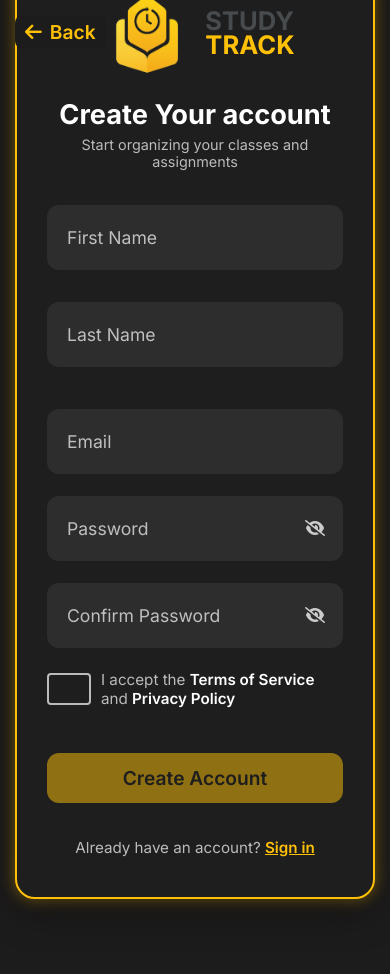
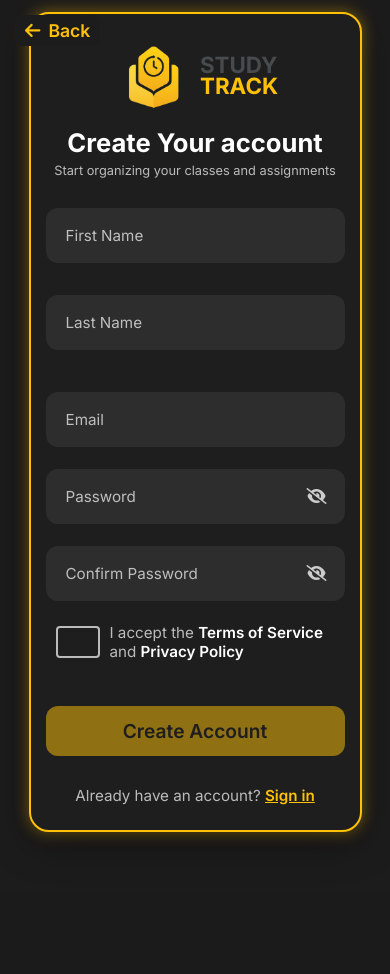
Before and after one commit to Blackcodehihub/Group1_StudyTrack, a PHP site: page /Sign-up.html in a window 390 px wide. After the commit the page ends 838 px from the top, so only its background shows below. Run offline with PHP 8.4, Linux system fonts and the light colour scheme.

Commit message:
Added Terms of Service and Privacy Policy contents and small resizing for the body

```diff
--- a/Sign-up.html
+++ b/Sign-up.html
@@ -61,7 +61,10 @@
 
                 <div class="checkbox-group">
                     <input type="checkbox" id="terms-checkbox" name="terms" required>
-                    <label for="terms-checkbox">I accept the <strong>Terms of Service</strong> and <strong>Privacy Policy</strong></label>
+                    <label for="terms-checkbox">I accept the
+                        <a href="#" id="openTosModal"><strong>Terms of Service</strong></a> and
+                        <a href="#" id="openPrivacyModal"><strong>Privacy Policy</strong></a>
+                    </label>
                 </div>
 
 
--- a/sign-up-styles.css
+++ b/sign-up-styles.css
@@ -62,10 +62,10 @@ body {
     border-top-right-radius: 25%;
 }
 
-/* 🔑 Auth Wrapper - CENTERED, BORDERED, BIGGER */
+/* 🔑 Auth Wrapper - CENTERED, BORDERED, SMALLER DESKTOP SIZE */
 .auth-wrapper {
-    width: 600px;
-    max-width: 600px; /* 🔑 MODIFIED: Increased container size */
+    width: 90%;
+    max-width: 550px; /* Base Desktop/Large Tablet Size */
 
     /* 🔑 NEW STYLES: Border, Shadow, and Background */
     background: #1e1e1e;
@@ -73,26 +73,25 @@ body {
     border-radius: 20px;
     box-shadow: 0 10px 40px rgba(0, 0, 0, 0.4), 0 0 15px rgba(255, 193, 7, 0.5);
 
-    padding: 65px; /* 🔑 MODIFIED: Increased padding */
+    padding: 45px; /* Base Desktop Padding */
 }
 
 /* LOGO */
 .logo {
     display: flex;
     align-items: center;
-    /* 🔑 MODIFIED: Adjusted margin and centered */
     justify-content: center;
     margin-bottom: 10px;
 }
 
 .logo img {
-    width: 120px; /* 🔑 MODIFIED: Adjusted size */
-    margin-right: 10px; /* 🔑 MODIFIED: Adjusted margin */
-    margin-left: 0; /* Changed from 60px */
+    width: 100px;
+    margin-right: 8px;
+    margin-left: 0;
 }
 
 .logo-text {
-    font-size: 2.1em;
+    font-size: 1.9em;
     font-weight: 700;
     line-height: 0.9;
     color: #474B4E;
@@ -104,20 +103,18 @@ body {
 
 /* TITLE AND SUBTITLE (SIGN UP SPECIFIC) */
 h1 {
-    font-size: 2.6em;
+    font-size: 2.2em;
     font-weight: 700;
     margin-bottom: 5px;
     color: #fff;
-    /* 🔑 MODIFIED: Center align */
     text-align: center;
-    margin-top: 20px; /* Add top margin */
+    margin-top: 15px;
 }
 
 .subtitle {
     color: #bbb;
-    font-size: 0.95em;
-    /* 🔑 MODIFIED: Adjusted margin and centered */
-    margin-bottom: 35px;
+    font-size: 0.9em;
+    margin-bottom: 30px;
     text-align: center;
 }
 
@@ -168,13 +165,13 @@ input::placeholder {
 
 .float-group input {
     width: 100%;
-    height: 65px; /* 🔑 MODIFIED: Increased height for bigger form feel */
-    padding: 22px 20px 0 20px; /* 🔑 MODIFIED: Adjusted padding for label float */
+    height: 60px; /* Input Height */
+    padding: 20px 20px 0 20px;
     background: #2d2d2d;
     border: none;
     border-radius: 12px;
     color: #fff;
-    font-size: 1.15em; /* 🔑 MODIFIED: Slightly larger text */
+    font-size: 1.1em;
 }
 
 .float-group label {
@@ -185,15 +182,15 @@ input::placeholder {
     color: #bfbfbf;
     pointer-events: none;
     transition: 0.2s ease;
-    font-size: 1.1em; /* 🔑 MODIFIED: Adjusted initial size */
+    font-size: 1em;
 }
 
 /* When typing or focused */
 .float-group input:focus + label,
 .float-group input:not(:placeholder-shown) + label {
-    top: 12px;
+    top: 10px;
     transform: translateY(0);
-    font-size: 0.95em; /* 🔑 MODIFIED: Adjusted floating size */
+    font-size: 0.85em;
     color: white;
     opacity: 0.9;
 }
@@ -223,6 +220,7 @@ input::placeholder {
     align-items: center;
     margin-top: 10px;
     margin-bottom: 35px;
+    padding-left: 10px;
 }
 
 .checkbox-group input[type="checkbox"] {
@@ -265,6 +263,17 @@ input::placeholder {
     font-weight: 600;
 }
 
+.checkbox-group label a {
+    text-decoration: none;
+    transition: color 0.2s;
+}
+
+.checkbox-group label a:hover {
+    color: #ffc107;
+    text-decoration: underline;
+}
+
+
 /* BUTTONS */
 .btn {
     width: 100%;
@@ -306,12 +315,11 @@ input::placeholder {
 /* BACK BUTTON */
 .back-btn {
     position: absolute;
-    /* 🔑 MODIFIED: Positioned relative to the centered auth wrapper */
     top: 50px;
     left: 50px;
 
     color: #ffc107;
-    font-size: 1.3em; /* 🔑 MODIFIED: Adjusted size to match Sign-in */
+    font-size: 1.3em;
     font-weight: 600;
     text-decoration: none;
     display: flex;
@@ -327,8 +335,7 @@ input::placeholder {
 
 /* BOTTOM TEXT */
 .new-user-prompt {
-    /* 🔑 MODIFIED: Adjusted margin */
-    margin-top: 50px;
+    margin-top: 40px;
     text-align: center;
     color: #bbb;
     font-size: 0.95em;
@@ -341,7 +348,6 @@ input::placeholder {
 
 /* IMAGE WRAPPER */
 .phone-wrapper {
-    /* 🔑 MODIFIED: Hides the image wrapper */
     display: none;
     justify-content: center;
     align-items: center;
@@ -358,10 +364,7 @@ input::placeholder {
 /* --- PASSWORD POLICY FEEDBACK STYLES (NEW) --- */
 #password-policy-feedback {
     margin-top: 10px;
-    /* Removed background/border to blend with dark UI */
     padding: 10px 0;
-
-    /* Animation setup: Starts transparent and shrinks */
     opacity: 0;
     transform: translateY(-5px);
     transition: opacity 0.3s ease-out, transform 0.3s ease-out;
@@ -374,7 +377,7 @@ input::placeholder {
 
 #password-policy-feedback p,
 #password-policy-feedback li {
-    color: #fff; /* Ensure text is visible against the dark background */
+    color: #fff;
 }
 
 /* Specific styling for the list items */
@@ -390,7 +393,7 @@ input::placeholder {
 
 /* Icon spacing */
 #password-rules li i {
-    width: 15px; /* Fixed width to prevent text shifting */
+    width: 15px;
     margin-right: 5px;
     display: inline-block;
 }
@@ -399,37 +402,37 @@ input::placeholder {
 .btn:disabled {
     cursor: not-allowed;
     opacity: 0.5;
-    transform: none !important; /* Prevents hover effect */
-    box-shadow: none !important; /* Prevents hover effect */
+    transform: none !important;
+    box-shadow: none !important;
 }
 
 /* Remove hover effect when disabled */
 .btn-primary:disabled:hover {
-    background: #ffc107; /* Maintain base color */
+    background: #ffc107;
 }
 
 .btn-secondary:disabled:hover {
-    background: #2d2d2d; /* Maintain base color */
+    background: #2d2d2d;
 }
 
 /* Large tablets / small laptops */
 @media (max-width: 1200px) {
     .signup-form-panel {
-        padding-left: 0; /* Changed from 40px */
+        padding-left: 0;
     }
 
     .signup-image-panel {
-        padding-right: 0; /* Changed from 40px */
+        padding-right: 0;
     }
 
     .auth-wrapper {
-        max-width: 520px; /* 🔑 MODIFIED: Adjusted max-width */
-        padding: 50px; /* 🔑 MODIFIED: Adjusted padding */
+        max-width: 500px; /* Tablet breakpoint size */
+        padding: 40px; /* Reduced padding */
     }
 
     .logo img {
-        width: 130px;
-        margin-left: 0; /* Changed from 40px */
+        width: 110px;
+        margin-left: 0;
     }
 
     .back-btn {
@@ -447,34 +450,33 @@ input::placeholder {
     .login-container {
         flex-direction: column;
         height: auto;
-        padding: 50px 0;
+        padding: 40px 0; /* Reduced top/bottom padding */
     }
 
     /* Image on top, form below */
     .signup-image-panel,
     .signup-form-panel {
         width: 100%;
-        padding: 0; /* Changed from 40px 25px */
+        padding: 0;
         justify-content: center;
         height: auto;
     }
 
     .signup-image-panel {
         order: 1;
-        padding-bottom: 0; /* Changed from 10px */
-        /* 🔑 MODIFIED: Hides panel fully */
+        padding-bottom: 0;
         display: none;
     }
 
     .signup-form-panel {
         order: 2;
-        padding-top: 25px; /* Added some top padding */
+        padding-top: 0; /* No top padding needed here */
     }
 
     .auth-wrapper {
-        max-width: 450px;
+        max-width: 400px; /* 🔑 MODIFIED: Further reduced max-width */
         margin: 0 auto;
-        padding: 40px 30px;
+        padding: 30px 25px; /* 🔑 MODIFIED: Reduced padding for mobile */
     }
 
     .logo {
@@ -483,11 +485,21 @@ input::placeholder {
 
     .logo img {
         margin-left: 0;
-        width: 120px;
+        width: 110px; /* Reduced logo size */
     }
 
     .logo-text {
-        font-size: 1.9em;
+        font-size: 1.8em; /* Reduced font size */
+    }
+
+    h1 {
+        text-align: center;
+        font-size: 2em; /* Reduced title size */
+    }
+
+    .subtitle {
+        text-align: center;
+        font-size: 0.85em; /* Reduced subtitle size */
     }
 
     .phone-wrapper img {
@@ -495,28 +507,19 @@ input::placeholder {
     }
 
     .back-btn {
-        top: 20px; /* 🔑 MODIFIED: Adjusted positioning */
-        right: auto; /* 🔑 MODIFIED: Reset right alignment */
-        left: 20px; /* 🔑 MODIFIED: Aligned left for mobile */
-        position: fixed; /* 🔑 MODIFIED: Keeps button visible */
-        font-size: 1.2em; /* 🔑 MODIFIED: Adjusted size */
+        top: 20px;
+        right: auto;
+        left: 20px;
+        position: fixed;
+        font-size: 1.1em; /* Reduced font size */
         background: #1D1C1C;
         padding: 5px 10px;
         border-radius: 8px;
         z-index: 100;
     }
 
-    h1 {
-        text-align: center;
-        font-size: 2.2em;
-    }
-
-    .subtitle {
-        text-align: center;
-    }
-
     .new-user-prompt {
-        margin-top: 25px;
+        margin-top: 20px; /* Reduced margin */
     }
 }
 
@@ -525,6 +528,16 @@ input::placeholder {
     .input-row {
         flex-direction: column;
         gap: 10px;
+    }
+
+    /* 🔑 MODIFIED: Further adjustment of input size for smaller screens */
+    .float-group input {
+        height: 55px;
+        font-size: 1em;
+    }
+
+    .float-group label {
+        font-size: 0.95em;
     }
 
     input {
@@ -542,19 +555,19 @@ input::placeholder {
     }
 
     h1 {
-        font-size: 1.9em;
+        font-size: 1.8em; /* Reduced title size */
     }
 
     .subtitle {
-        font-size: 0.9em;
+        font-size: 0.8em;
     }
 
     .logo img {
-        width: 100px;
+        width: 90px;
     }
 
     .logo-text {
-        font-size: 1.6em;
+        font-size: 1.5em;
     }
 }
 
@@ -563,11 +576,20 @@ input::placeholder {
 
     .signup-image-panel,
     .signup-form-panel {
-        padding: 25px 15px;
+        padding: 20px 10px; /* Reduced padding */
     }
 
     .auth-wrapper {
         max-width: 100%;
+        padding: 25px 15px; /* Minimal padding */
+    }
+
+    .logo img {
+        width: 80px; /* Smallest logo size */
+    }
+
+    .logo-text {
+        font-size: 1.4em;
     }
 
     .phone-wrapper img {
@@ -581,6 +603,103 @@ input::placeholder {
     }
 
     h1 {
-        font-size: 1.7em;
+        font-size: 1.6em;
     }
 }
+
+/* --- NEW: MODAL STYLES FOR TOS/PRIVACY --- */
+.modal-overlay.tos-modal-overlay,
+.modal-overlay.privacy-modal-overlay {
+    position: fixed;
+    top: 0;
+    left: 0;
+    width: 100%;
+    height: 100%;
+    background: rgba(0, 0, 0, 0.7); /* Dark semi-transparent backdrop */
+    backdrop-filter: blur(5px);
+    display: none; /* Hidden by default */
+    justify-content: center;
+    align-items: center;
+    z-index: 2000; /* Ensure it's above other elements */
+    opacity: 0;
+    transition: opacity 0.3s ease;
+}
+
+.modal-overlay.active {
+    display: flex;
+    opacity: 1;
+}
+
+/* Modal Content Box */
+.modal.scrollable-modal {
+    background: #1e1e1e;
+    width: 90%;
+    max-width: 650px; /* Reduced modal width to match new max-width */
+    max-height: 85vh; /* Increased max height for better viewing */
+    border-radius: 12px;
+    padding: 30px;
+    border: 1px solid #333;
+    box-shadow: 0 15px 50px rgba(0, 0, 0, 0.5);
+    position: relative;
+    color: white;
+    overflow-y: auto; /* Enable scrolling for long content */
+    animation: modalPopUp 0.3s ease;
+}
+
+@keyframes modalPopUp {
+    from { transform: scale(0.9); opacity: 0; }
+    to { transform: scale(1); opacity: 1; }
+}
+
+.modal-title {
+    font-size: 1.6em; /* Reduced modal title size */
+    font-weight: 700;
+    color: #ffc107; /* Gold accent color */
+    margin-bottom: 25px;
+    text-align: left;
+}
+
+.close-modal {
+    position: absolute;
+    top: 15px;
+    right: 20px;
+    background: none;
+    border: none;
+    color: #bbb;
+    font-size: 1.8em; /* Reduced close button size */
+    cursor: pointer;
+    transition: color 0.2s;
+}
+
+.close-modal:hover {
+    color: #ffc107;
+}
+
+/* Modal Body Content Styling */
+.modal-content-body {
+    padding-right: 15px; /* Space for scrollbar */
+}
+
+.modal-content-body h3 {
+    font-size: 1.05em; /* Reduced body heading size */
+    color: #ddd;
+    margin-top: 15px;
+    margin-bottom: 8px;
+    font-weight: 600;
+}
+
+.modal-content-body p {
+    font-size: 0.9em; /* Reduced body text size */
+    line-height: 1.6;
+    color: #bbb;
+    margin-bottom: 20px;
+}
+
+/* Responsive adjustment for modal */
+@media (max-width: 768px) {
+    .modal.scrollable-modal {
+        max-width: 95%;
+        padding: 20px;
+        max-height: 90vh;
+    }
+}
```
Also changed, not shown: other parts of Sign-up.html (+40 -0 lines), signup_validation.js (+67 -14 lines).
